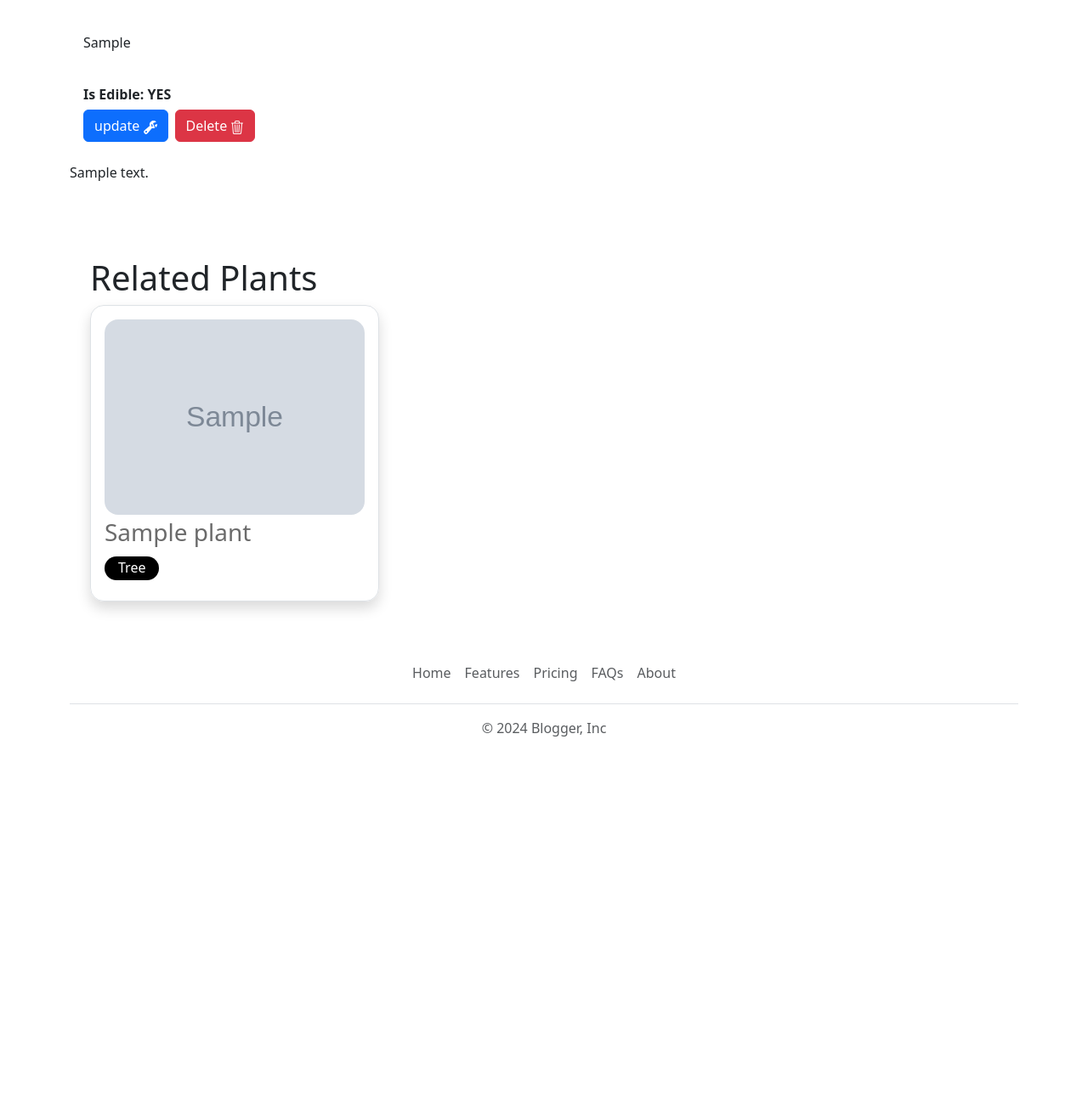
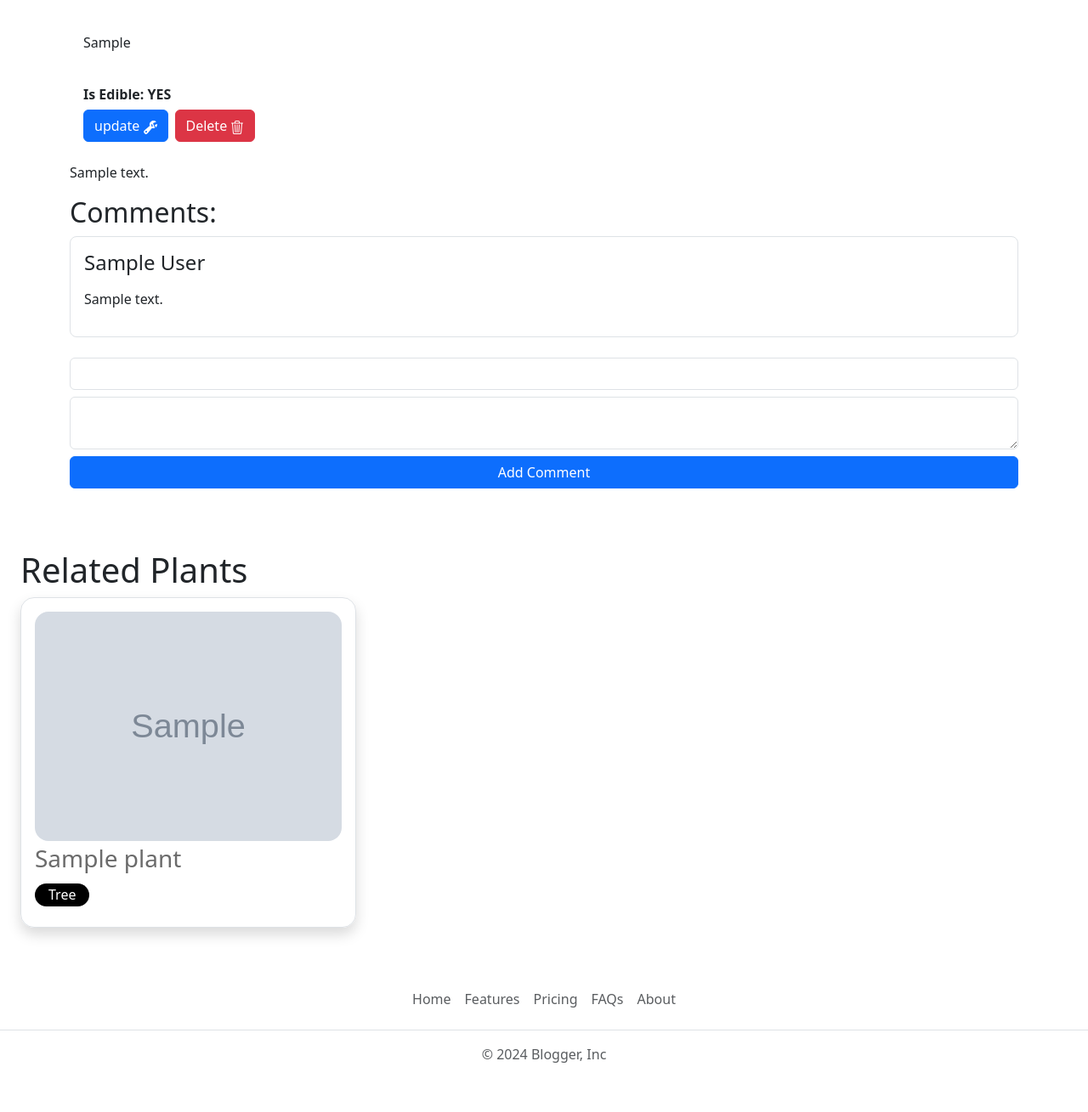
Before and after one commit to T-Python-Feb-24/LAB-ORM-2-PLANTEER, a Django app: template Planteer/main/templates/main/post_detail.html in a window 1280 px wide. Shown: the part 885-2194 px from the top of the page at 85% size. Before the commit the page ends 1752 px from the top, so only its background shows below. Run offline with Django 5.2, Linux system fonts and the light colour scheme; tables that the repository leaves empty hold one stand-in row (values such as "Sample post"); the template is opened without the code that fills it: values that come from a table or form of the project are taken from there, most other values are stand-ins (such as "Sample title", 1, 10 or a date in 2020); grey boxes marked "Sample" are stand-in pictures.

Commit message:
Done comment

```diff
--- a/Planteer/main/admin.py
+++ b/Planteer/main/admin.py
@@ -1,5 +1,5 @@
 from django.contrib import admin
-from .models import Plant
+from .models import Plant, Comment
 
 # Register your models here.
 
@@ -11,3 +11,4 @@ class PostAdmin(admin.ModelAdmin):
     list_filter =  ['name', 'category']
 
 admin.site.register(Plant, PostAdmin)
+admin.site.register(Comment)
--- a/Planteer/main/models.py
+++ b/Planteer/main/models.py
@@ -1,23 +1,3 @@
-# from django.db import models
-
-# # Create your models here.
-
-
-# class Post(models.Model):
-
-#     #catergories choices
-#     categories = models.TextChoices("Category", ["General", "Tech", "Science", "Fashion"])
-
-#     title = models.CharField(max_length=2048)
-#     content = models.TextField()
-#     is_published = models.BooleanField()
-#     published_at = models.DateTimeField(auto_now_add=True)
-#     poster = models.ImageField(upload_to="images/", default="images/default.jpeg")
-#     category = models.CharField(max_length=64, choices=categories.choices)
-
-# # الادمن
-# def __str__(self):
-#     return self.title
 
 from django.db import models
 
@@ -28,6 +8,8 @@ class Plant(models.Model):
     about = models.TextField()
     used_for = models.TextField()
     image = models.ImageField(upload_to='images/', default='images/default_img.jpg')
+    # is_published = models.BooleanField()
+    # published_at = models.DateTimeField(auto_now_add=True)
 
     Categories = models.TextChoices('Category', ["Tree","Fruit", "Vegetables"])
     category = models.CharField(max_length = 64, choices = Categories.choices)
@@ -37,3 +19,11 @@ class Plant(models.Model):
 
     def __str__(self):
         return self.name
+
+# comment
+class Comment(models.Model):
+
+    plant= models.ForeignKey(Plant, on_delete=models.CASCADE)
+    full_name = models.CharField(max_length=2084)
+    content = models.TextField()
+    created_at = models.DateTimeField(auto_now_add=True)
--- a/Planteer/main/templates/main/add_plant.html
+++ b/Planteer/main/templates/main/add_plant.html
@@ -11,6 +11,11 @@
                 <input name="name" type="text" placeholder="Name" class="form-control" required minlength="5" />
                 <textarea name="about" placeholder="About" class="form-control" required ></textarea>
                 <textarea name="used_for" placeholder="Used For" class="form-control" required ></textarea>
+
+                <!-- <div class="form-check form-switch">
+                    <input name="is_published" value="True" class="form-check-input" type="checkbox" role="switch" id="flexSwitchCheckDefault">
+                    <label class="form-check-label" for="flexSwitchCheckDefault">is publihed</label>
+                </div> -->
 
                 <div class="m-0">
                     <h5>Is Edible:</h5>
--- a/Planteer/main/templates/main/index.html
+++ b/Planteer/main/templates/main/index.html
@@ -43,7 +43,7 @@
                     <div class="HS d-flex flex-column gap-1 border border-1 shadow p-3 rounded-4 h-100">
                         <img src="{{ plant.image.url }}"  class=" rounded-4"/>
                         <h3><a href="{% url 'main:plant_detail' plant.id %}" class="text-decoration-none" style="color: rgba(0, 0, 0, 0.582);">{{plant.name}}</a></h3>
-
+                        <!-- <h6 class="text-muted">{{ post.published_at }}</h6> -->
                         <h6 class="cat pt-1 pb-1 ps-3 pe-3 rounded-pill {{plant.category}}">{{ plant.category }}</h6>
 
                     </div>
--- a/Planteer/main/templates/main/post_detail.html
+++ b/Planteer/main/templates/main/post_detail.html
@@ -14,6 +14,7 @@
                 <div class="d-flex flex-column justify-content-between p-3">
                     <p><strong>{{ plant.about}}</strong></p><br>
                     <p>{{ plant.used_for}}</p><br>
+                    <!-- <h6>{{post.published_at}}</h6> -->
                     <h6><strong>Is Edible: {% if plant.is_edible == True %} YES {% else %} NO {% endif %}</strong></h6>
                     <div class="d-flex gap-2">
                         <a href="{% url 'main:update_plant' plant.id %}" class="btn btn-primary">update <svg xmlns="http://www.w3.org/2000/svg" width="16" height="16" fill="currentColor" class="bi bi-wrench-adjustable" viewBox="0 0 16 16">
@@ -31,6 +32,42 @@
             </div>
         </div>
     </div>
+    <h2>Comments:</h2>
+
+<div class="row">
+    <div class="col d-flex flex-column gap-2">
+
+        {% for comment in comments %}
+            <div class="d-flex flex-column gap-2 border border-1 p-3 rounded-3">
+                <h4>{{ comment.full_name }}</h4>
+                <p>{{ comment.content }}</p>
+            </div>
+        {% endfor %}
+
+    </div>
+</div>
+
+<div class="row mt-4">
+    <div class="col">
+
+        <form action="{% url 'main:add_comment' plant.id %}" method="post" class="d-flex flex-column gap-2">
+            {% csrf_token %}
+            <input type="text" name="full_name" class="form-control"/>
+            <textarea name="content" class="form-control"></textarea>
+
+            <input type="submit" value="Add Comment" class="btn btn-primary"/>
+        </form>
+
+    </div>
+</div>
+
+    </form>
+</div>
+
+    <div class="row">
+        <div class="col d-flex flex-column gap-2">
+
+
     <div class="row p-4 mt-5">
         <h1>Related Plants</h1>
         {% for rel in related %}
@@ -38,11 +75,15 @@
             <div class="HS d-flex flex-column gap-1 border border-1 shadow p-3 rounded-4 h-100">
                 <img src="{{ rel.image.url }}"  class="w-100 rounded-4"/>
                 <h3><a href="{% url 'main:plant_detail' rel.id %}" class="text-decoration-none" style="color: rgba(0, 0, 0, 0.582);">{{rel.name}}</a></h3>
-
+                <!-- <h6 class="text-muted">{{ post.published_at }}</h6> -->
                 <h6 class="cat pt-1 pb-1 ps-3 pe-3 rounded-pill {{rel.category}}">{{ rel.category }}</h6>
             </div>
         </div>
         {% endfor %}
 </div>
 
+
+
+
+
 {% endblock %}
--- a/Planteer/main/urls.py
+++ b/Planteer/main/urls.py
@@ -28,4 +28,5 @@ urlpatterns = [
     path('plants/<plant_id>/update/', views.update_plant, name='update_plant'),
     path('plants/<plant_id>/delete/', views.delete_plant, name='delete_plant'),
     path('plants/search/', views.search, name='search'),
+    path("comments/add/<plant_id>/", views.add_comment, name="add_comment"),
 ]
```
Also changed, not shown: Planteer/main/views.py (+19 -121 lines), Planteer/main/migrations/0005_comment.py (added).
